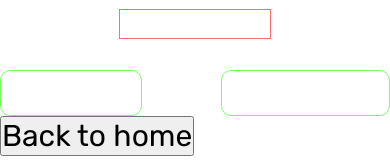
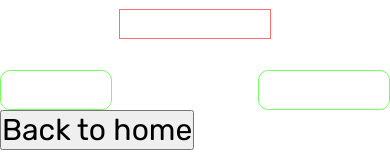
Before and after one commit to FrootNoot/FrootLog, a React (Create React App) app in the folder frontend/: page /about in a window 390 px wide. Shown: the part 229-395 px from the top of the page. Built offline with nearby package versions, Linux system fonts and the light colour scheme; no server answers.

Commit message:
Mobile fixes

```diff
--- a/frontend/src/components/Dashboard/DashboardTab.module.css
+++ b/frontend/src/components/Dashboard/DashboardTab.module.css
@@ -62,7 +62,7 @@
     background-color: #221E1E;
     border: 1px solid white;
 
-    min-width: max(420px, 50vw);
+    min-width: max(320px, 50vw);
     width: 50vw;
     /* maybe do a max(for width)*/
     max-height: 75vh;
--- a/frontend/src/components/Dashboard/SummaryStats.module.css
+++ b/frontend/src/components/Dashboard/SummaryStats.module.css
@@ -5,7 +5,7 @@
     flex-wrap: wrap;
     margin-left: -20px;
     justify-content: space-around;
-    min-width: 400px;
+    min-width: 320px;
 
 }
 
--- a/frontend/src/components/WorkoutList/WorkoutForm.module.css
+++ b/frontend/src/components/WorkoutList/WorkoutForm.module.css
@@ -182,3 +182,10 @@ input[type=number] {
     }
 
 }
+
+@media screen and (max-width: 720px) {
+.exerciseForm > button{
+    font-size: 15px;
+}
+
+}
```
